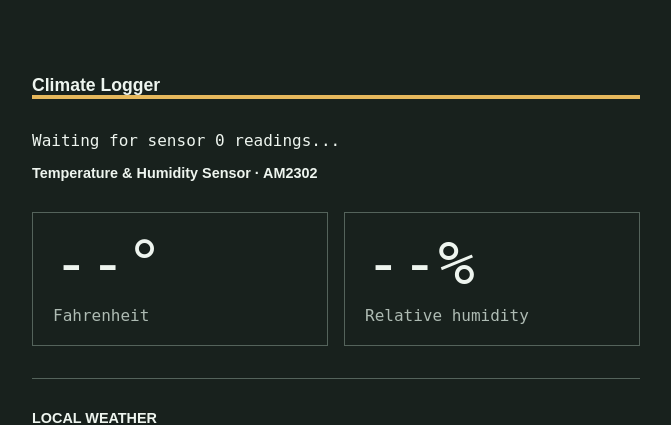
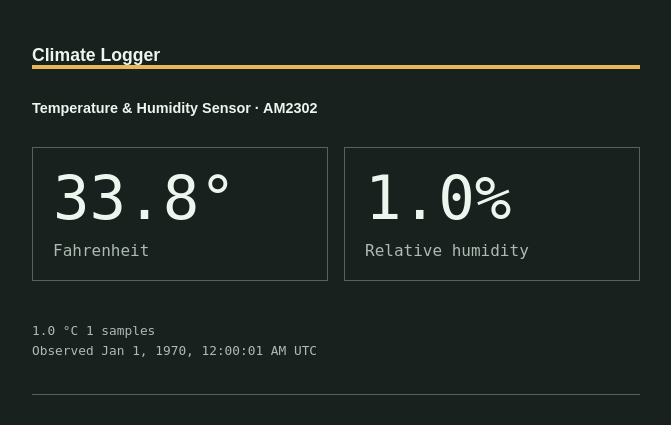
Before and after one commit to jmsimons/environment_logger, a Flask app: page / in a window 1280 px wide. Shown: the top 425 px of the page, without its empty margins (304-975 px from the left). Run offline with Flask 3, Linux system fonts and the light colour scheme; tables that the repository leaves empty hold one stand-in row (values such as "Sample post"); parts of the project's set-up code (start-up, migrations or seed data) failed here and were passed over.

Commit message:
Fixed sensor-id mismatch

```diff
--- a/src/webapp/routes.py
+++ b/src/webapp/routes.py
@@ -5,11 +5,11 @@ from math import isfinite
 
 from flask import Response, jsonify, render_template, request
 
-from src import RUNTIME_LOG_PATH
+from src import DEFAULT_SENSOR_ID, RUNTIME_LOG_PATH
 from . import app, db
 
 
-AVERAGE_SENSOR_ID = 0
+AVERAGE_SENSOR_ID = DEFAULT_SENSOR_ID
 
 
 @app.get("/")
--- a/src/webapp/static/app.js
+++ b/src/webapp/static/app.js
@@ -85,7 +85,7 @@ async function pollAverage() {
 
         if (response.status === 503) {
             if (sensor.hidden) {
-                status.textContent = "Waiting for sensor 0 readings...";
+                status.textContent = "Waiting for sensor readings...";
                 status.hidden = false;
             }
             return;
--- a/src/webapp/templates/index.html
+++ b/src/webapp/templates/index.html
@@ -10,7 +10,7 @@
 <body>
     <main data-average-url="{{ url_for('average_api') }}">
         <h1>Climate Logger</h1>
-        <p id="status">Waiting for sensor 0 readings...</p>
+        <p id="status">Waiting for sensor readings...</p>
 
         <section id="sensor" class="readings" hidden>
             <h2>Temperature & Humidity Sensor · AM2302</h2>
```
